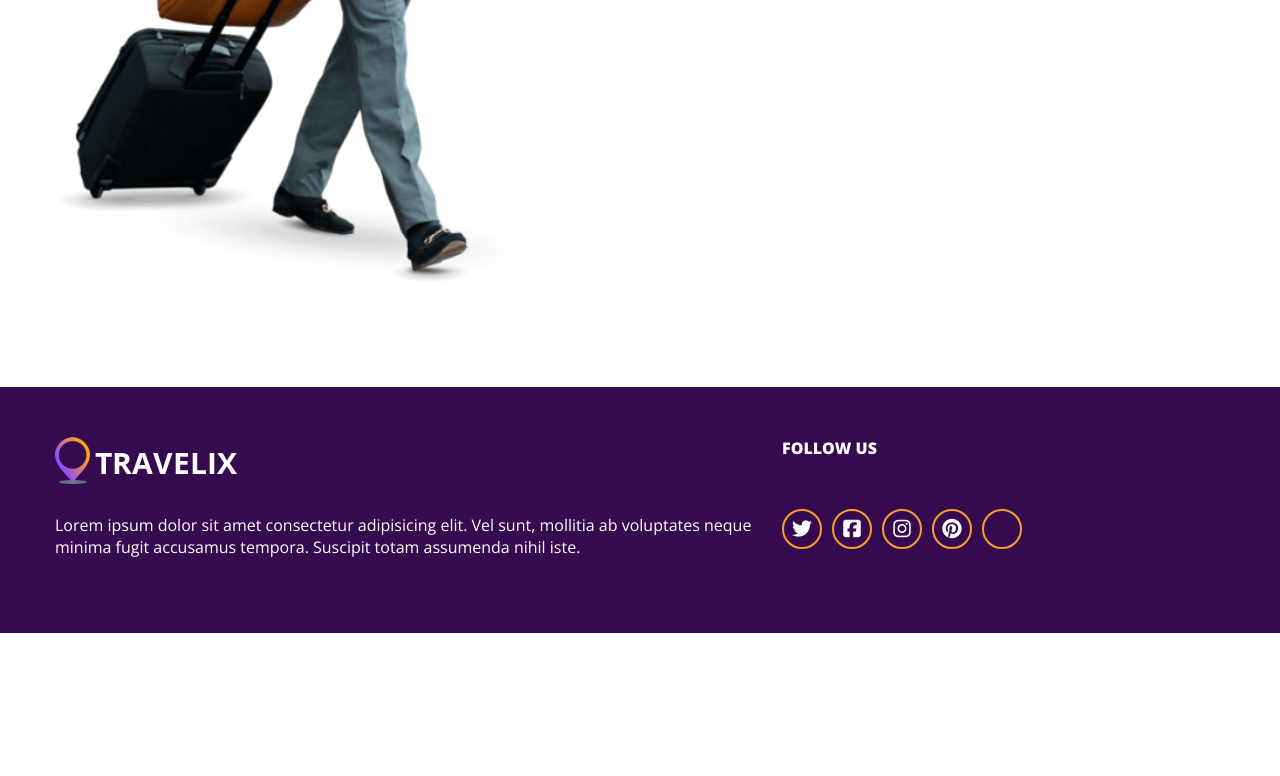
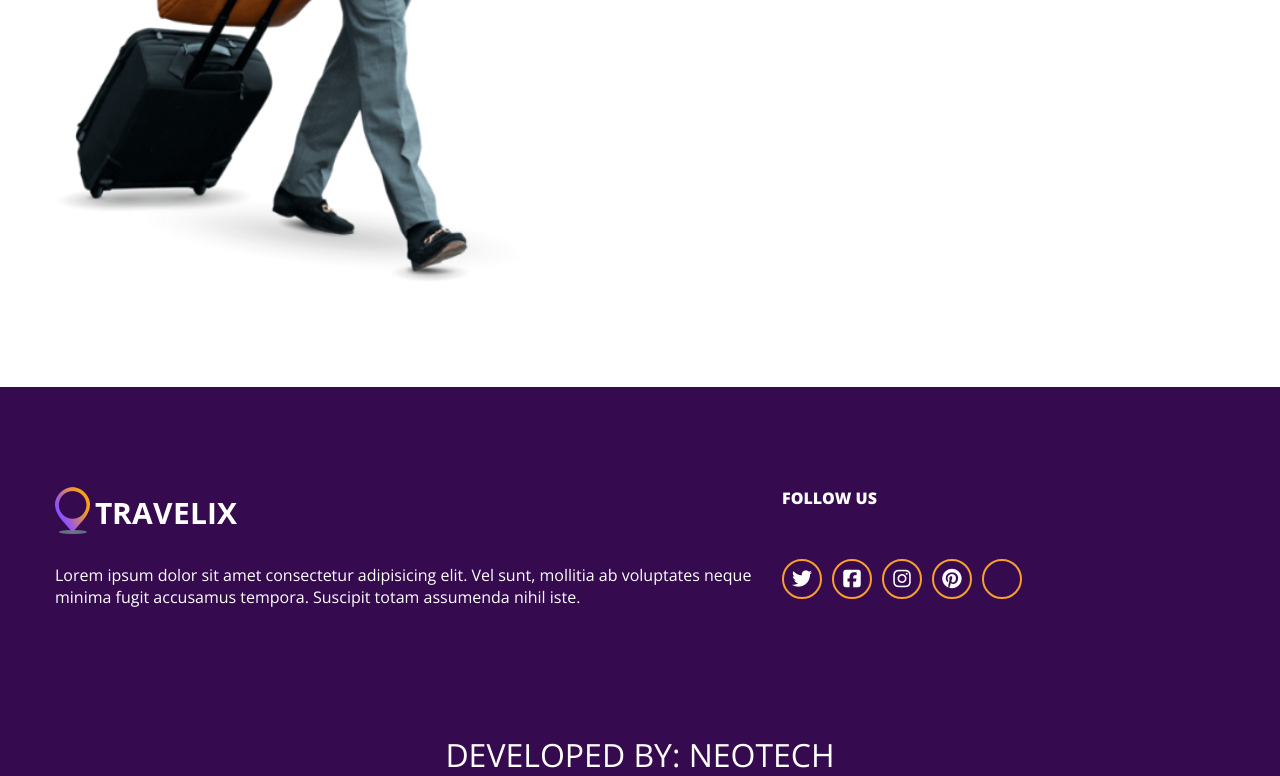
Before and after one commit to Ali-dev-tech/travelix.github.io, a plain HTML site: page index.html in a window 1280 px wide. Shown: the part 4646-5422 px from the top of the page. Before the commit the page ends 5279 px from the top, so only its background shows below. Drawn offline with nearby package versions, Linux system fonts and the light colour scheme; some icons are missing.

Commit message:
Update index.html

```diff
--- a/index.html
+++ b/index.html
@@ -373,7 +373,7 @@
             </div>
         </section>
     </main>
-    <footer class="footer">
+    <section class="footer">
         <div class="container">
             <div class="footer-content">
                 <div class="footer-content-brand">
@@ -397,8 +397,14 @@
                 </div>
             </div>
         </div>
+    </section>
+    <footer style="background: #350a4f;">
+        <div class="container">
+        <h1 style="color: #fff; text-align: center; font-weight: normal;">DEVELOPED BY:
+            <span><a class="credit" href="https://neotechservices.netlify.app/" target="blank">NEOTECH</a></span>
+        </h1>
+    </div>
     </footer>
-
     <script src="main.js"></script>
 </body>
 
```
